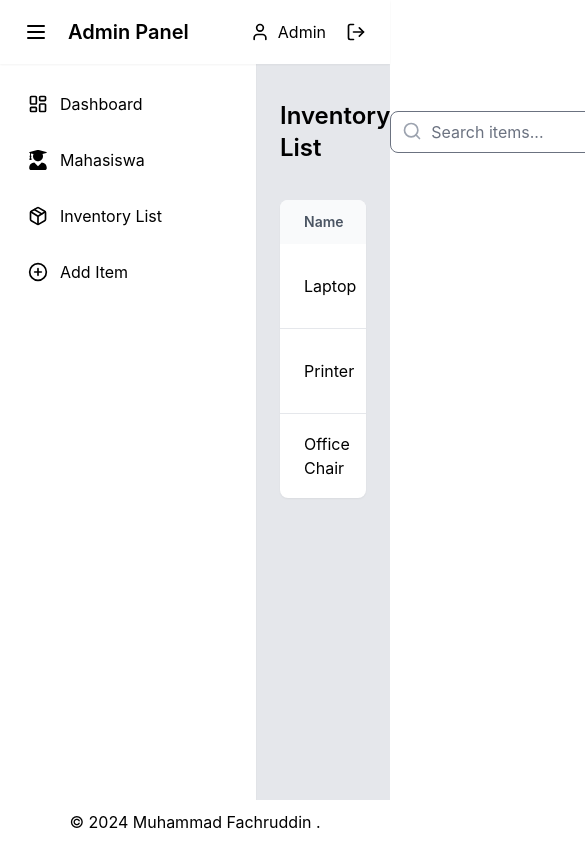
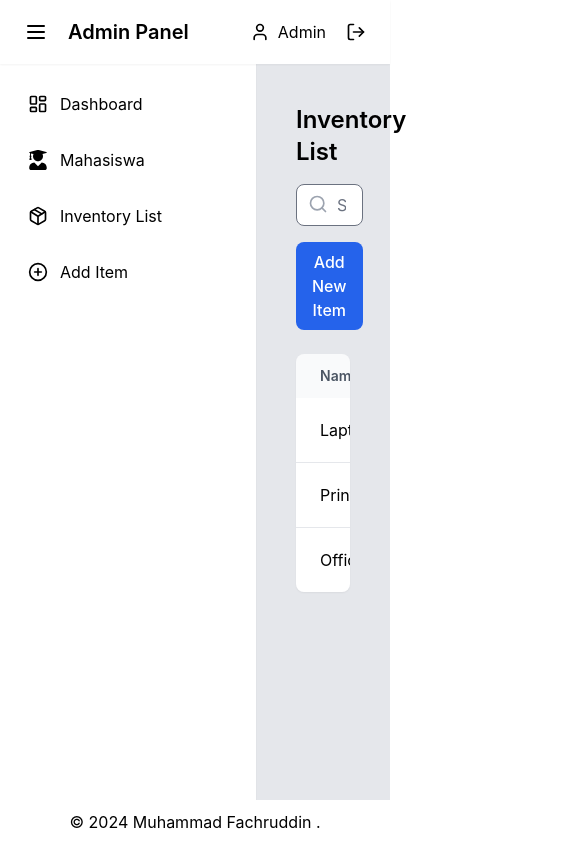
Before and after one commit to fachruddinruddin/Simulasi_psc, a React (Vite) app: page /inventory in a window 390 px wide. Shown: the top 844 px of the page, 585 px wide, since content can reach past the window. Built offline with nearby package versions, Linux system fonts and the light colour scheme.

Commit message:
refactor InventoryList and Mahasiswa components; enhance layout and styling, improve responsiveness, and update search input for better usability

```diff
--- a/src/pages/InventoryList.jsx
+++ b/src/pages/InventoryList.jsx
@@ -16,17 +16,17 @@ const InventoryList = () => {
   );
 
   return (
-    <div className="space-y-6">
-      <div className="flex justify-between items-center">
+    <div className="space-y-6 p-4 sm:p-6 lg:p-8">
+      <div className="flex flex-col sm:flex-row justify-between items-start sm:items-center space-y-4 sm:space-y-0">
         <h2 className="text-2xl font-semibold">Inventory List</h2>
-        <div className="flex items-center gap-4">
-          <div className="relative">
+        <div className="flex flex-col sm:flex-row items-start sm:items-center gap-4">
+          <div className="relative w-full sm:w-auto">
             <input
               type="text"
               placeholder="Search items..."
               value={searchQuery}
               onChange={(e) => setSearchQuery(e.target.value)}
-              className="pl-10 pr-4 py-2 border rounded-lg focus:outline-none focus:ring-2 focus:ring-blue-500"
+              className="w-full sm:w-64 pl-10 pr-4 py-2 border rounded-lg focus:outline-none focus:ring-2 focus:ring-blue-500"
             />
             <Search
               className="absolute left-3 top-2.5 text-gray-400"
@@ -36,8 +36,8 @@ const InventoryList = () => {
           <Button onClick={() => navigate("/add")}>Add New Item</Button>
         </div>
       </div>
-      <div className="bg-white rounded-lg shadow-sm overflow-hidden">
-        <table className="w-full">
+      <div className="bg-white rounded-lg shadow-sm overflow-x-auto">
+        <table className="w-full min-w-max">
           <thead className="bg-gray-50">
             <tr>
               <th className="px-6 py-3 text-left text-sm font-semibold text-gray-600">
--- a/src/pages/Mahasiswa.jsx
+++ b/src/pages/Mahasiswa.jsx
@@ -120,9 +120,9 @@ const Mahasiswa = () => {
 
   return (
     <div className="space-y-6 p-4 sm:p-6 lg:p-8">
-      <div className="flex flex-col sm:flex-row justify-between items-center">
-        <h2 className="text-2xl font-semibold mb-4 sm:mb-0">Daftar Mahasiswa</h2>
-        <div className="flex flex-col sm:flex-row items-center gap-4">
+     <div className="flex flex-col sm:flex-row justify-between items-start sm:items-center space-y-4 sm:space-y-0">
+        <h2 className="text-2xl font-semibold">Daftar Mahasiswa</h2>
+        <div className="flex flex-col sm:flex-row items-start sm:items-center gap-4">
           <div className="relative w-full sm:w-auto">
             <input
               type="text"
```
